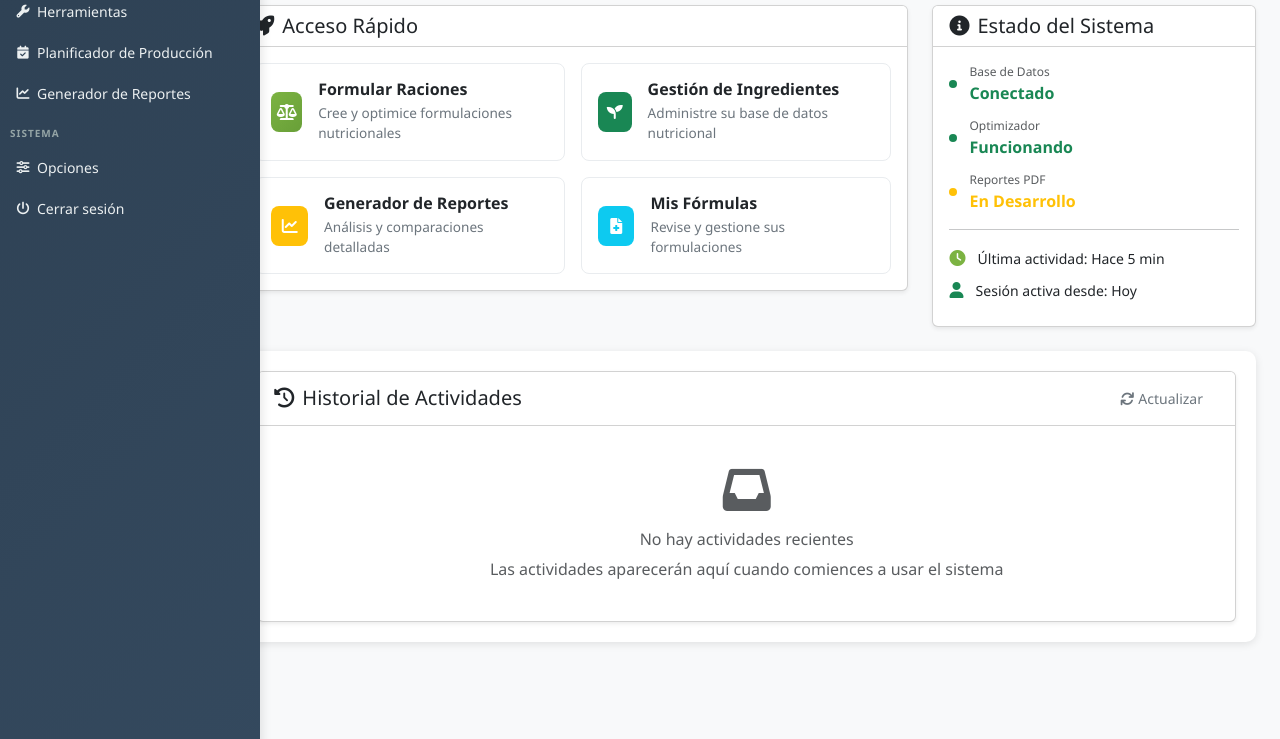
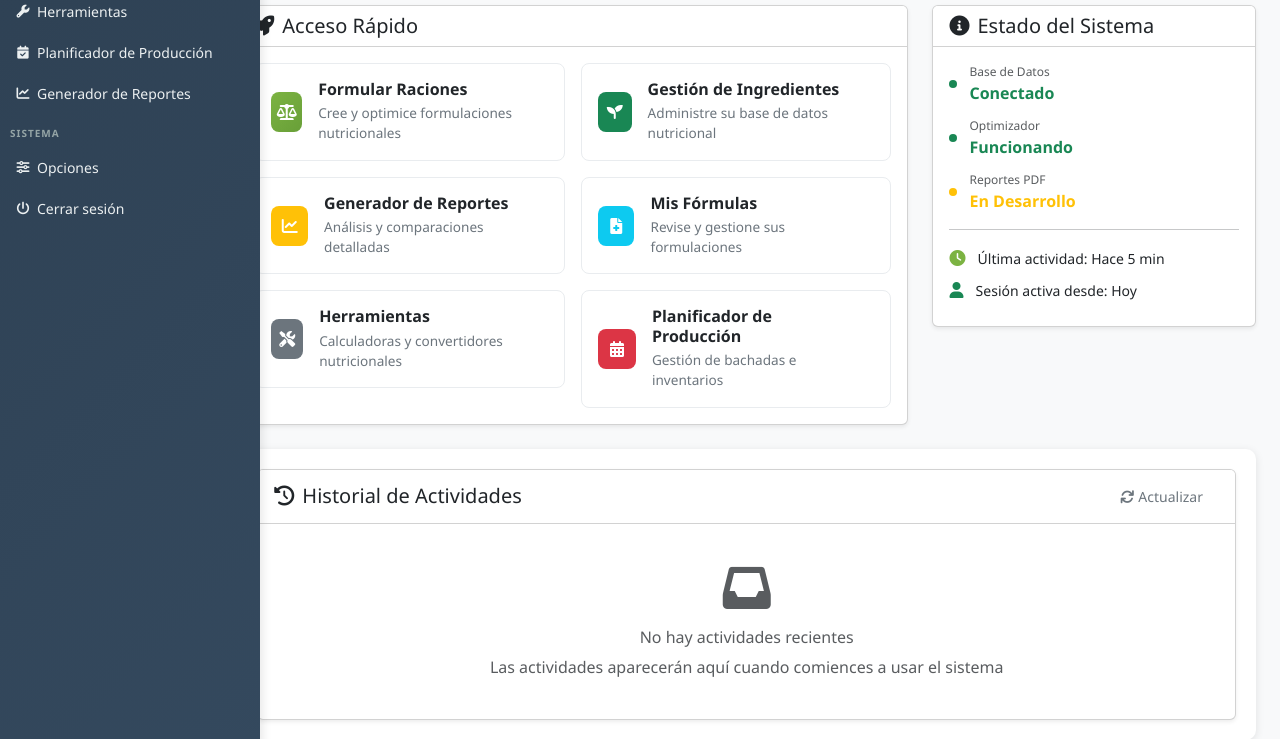
Before and after one commit to Luisfer8904/formulacion-raciones, a Flask app: page /panel in a window 1280 px wide. Shown: the part 553-1292 px from the top of the page. Run offline with Flask 3, Linux system fonts and the light colour scheme; a user stored in the database is signed in; data comes from the database, SQL or seed files in the repository.

Commit message:
feat: Agregar enlaces de Herramientas y Planificador al panel principal
- Añadir acceso directo a Herramientas desde el panel
- Añadir acceso directo a Planificador de Producción desde el panel
- Mejorar navegación con iconos distintivos y descripciones claras

```diff
--- a/templates/operaciones/panel.html
+++ b/templates/operaciones/panel.html
@@ -155,6 +155,32 @@
                             <div class="nav-card-content">
                                 <h6>Mis Fórmulas</h6>
                                 <p class="mb-0">Revise y gestione sus formulaciones</p>
+                            </div>
+                            <i class="fas fa-arrow-right nav-card-arrow"></i>
+                        </a>
+                    </div>
+
+                    <div class="col-md-6">
+                        <a href="{{ url_for('herramientas_bp.herramientas') }}" class="nav-card-modern">
+                            <div class="nav-card-icon-modern bg-secondary">
+                                <i class="fas fa-tools"></i>
+                            </div>
+                            <div class="nav-card-content">
+                                <h6>Herramientas</h6>
+                                <p class="mb-0">Calculadoras y convertidores nutricionales</p>
+                            </div>
+                            <i class="fas fa-arrow-right nav-card-arrow"></i>
+                        </a>
+                    </div>
+
+                    <div class="col-md-6">
+                        <a href="{{ url_for('planificador_bp.planificador') }}" class="nav-card-modern">
+                            <div class="nav-card-icon-modern bg-danger">
+                                <i class="fas fa-calendar-alt"></i>
+                            </div>
+                            <div class="nav-card-content">
+                                <h6>Planificador de Producción</h6>
+                                <p class="mb-0">Gestión de bachadas e inventarios</p>
                             </div>
                             <i class="fas fa-arrow-right nav-card-arrow"></i>
                         </a>
```
